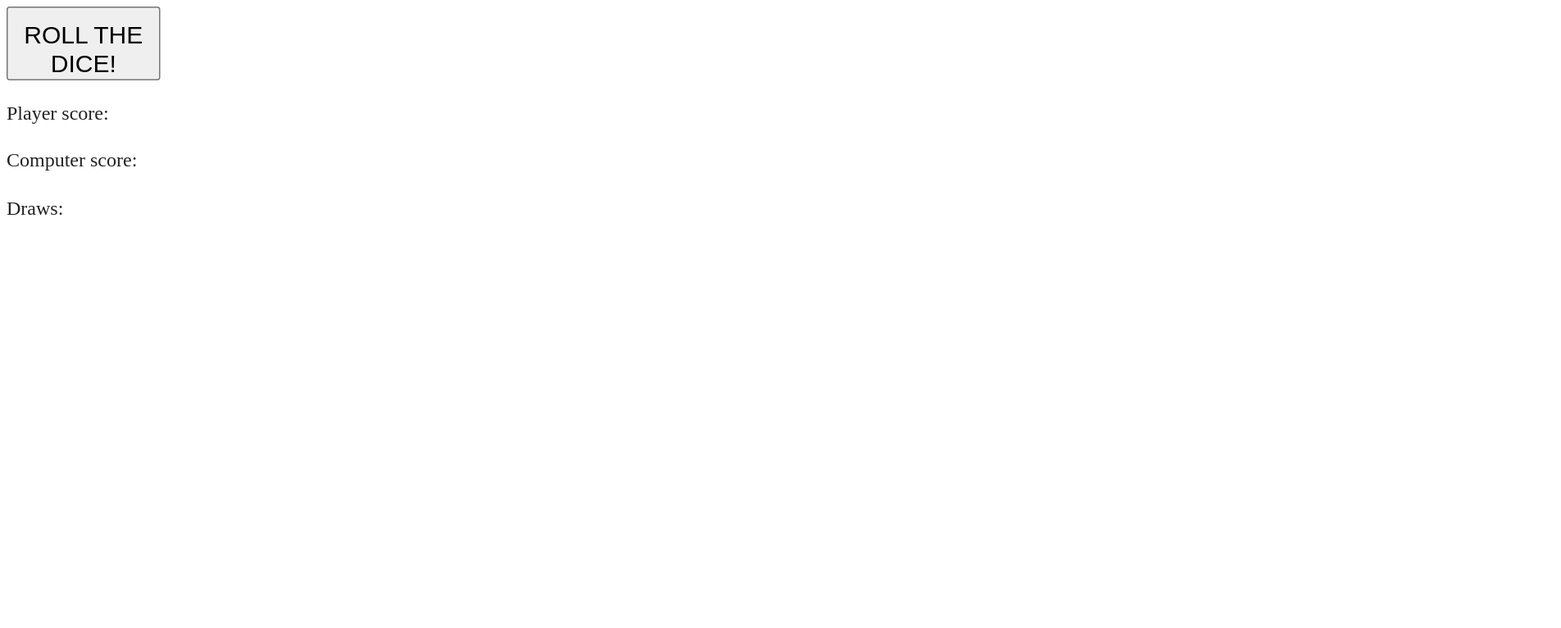
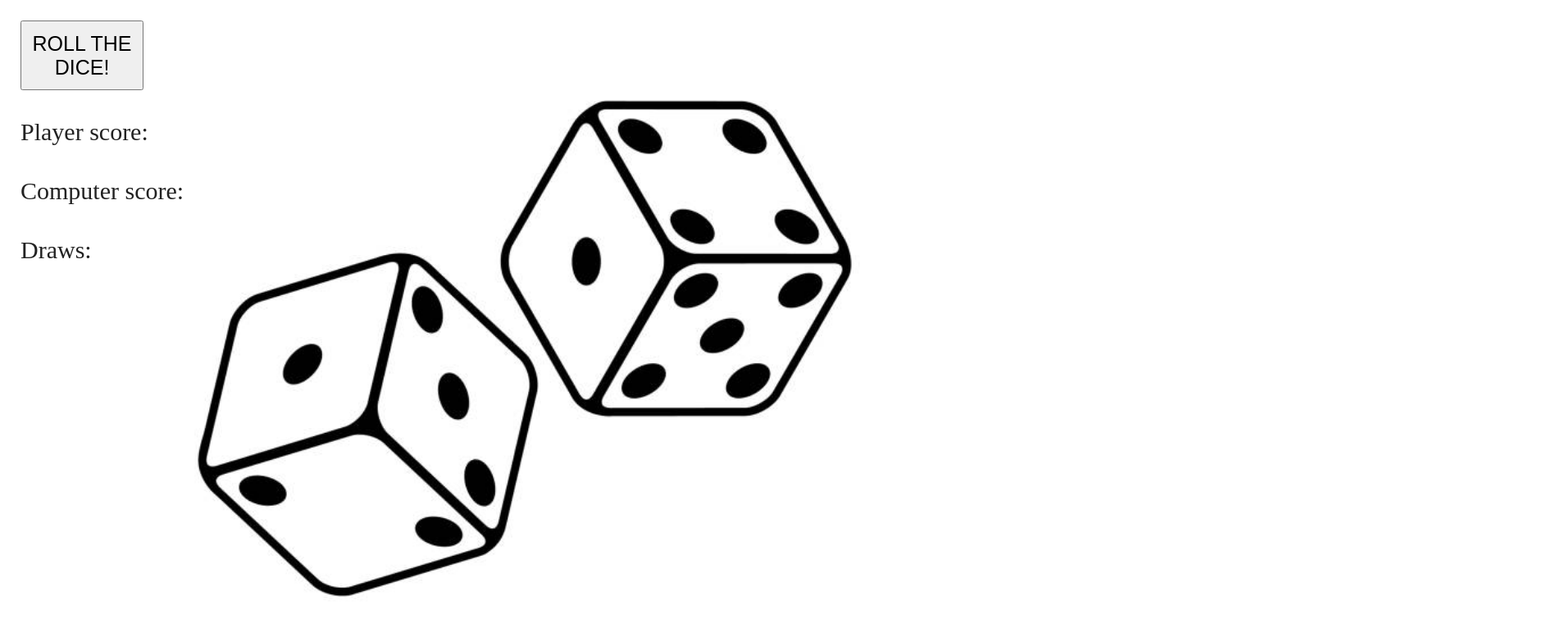
Before and after one commit to AugustLoving/AssigmentsGame, a website built with webpack: page A1/index.html in a window 1280 px wide. Shown: the whole page at 82% size, 1904 px wide, since content can reach past the window. Built offline with nearby package versions, Linux system fonts and the light colour scheme.

Commit message:
change scales

```diff
--- a/A1/index.html
+++ b/A1/index.html
@@ -23,14 +23,18 @@
 
   <style>
     body {
-      transform: scale(1.5);
-      transform-origin: top left;
+      margin: 25px;
+      height: 100vh;
+      font-size: 30px;
+      background-image: url('img/twoDice.jpg');
+      background-repeat: no-repeat;
+      background-position: center;
+      background-size: contain;
     }
     #button0 {
-      width: 125px;
-      height: 60px;
-      font-size: 20px;
-      padding: 10px;
+      width: 150px;
+      height: 85px;
+      font-size: 25px;
       cursor: pointer;
     }
   </style>
```
